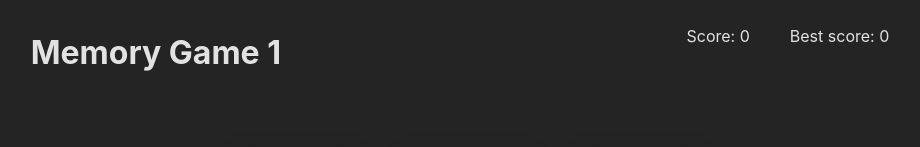
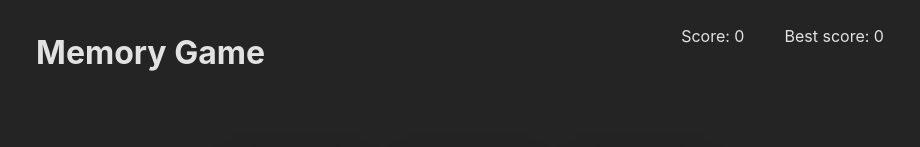
Before and after one commit to Myniuu/memory-card, a React (Vite) app in the folder Memory card/: page / in a window 1280 px wide. Shown: the top 147 px of the page, without its empty margins (180-1100 px from the left). Built offline with nearby package versions, Linux system fonts and the light colour scheme.

Commit message:
fixed bug

```diff
--- a/Memory card/src/components/Header/Header.jsx
+++ b/Memory card/src/components/Header/Header.jsx
@@ -2,14 +2,14 @@ import styles from "./Header.module.css";
 
 export function Header({ score, bestScore }) {
   return (
-    <header>
+    <div className={styles.header}>
       <div>
-        <h1>Memory Game 1</h1>
+        <h1>Memory Game</h1>
       </div>
-      <div>
+      <div className={styles.scoreContainer}>
         <p>{`Score: ${score}`}</p>
         <p>{`Best score: ${bestScore}`}</p>
       </div>
-    </header>
+    </div>
   );
 }
--- a/Memory card/src/components/Header/Header.module.css
+++ b/Memory card/src/components/Header/Header.module.css
@@ -1,9 +1,9 @@
-header {
+.header {
   display: flex;
   justify-content: space-around;
 }
 
-header div {
+.scoreContainer {
   display: flex;
   gap: 40px;
 }
```
